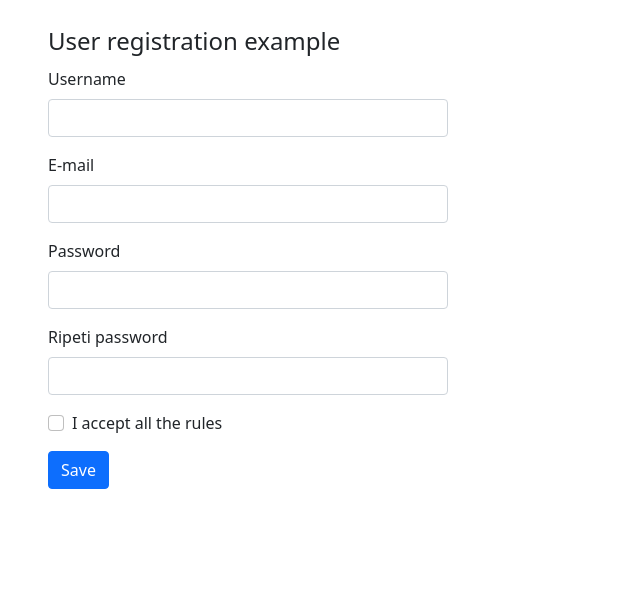
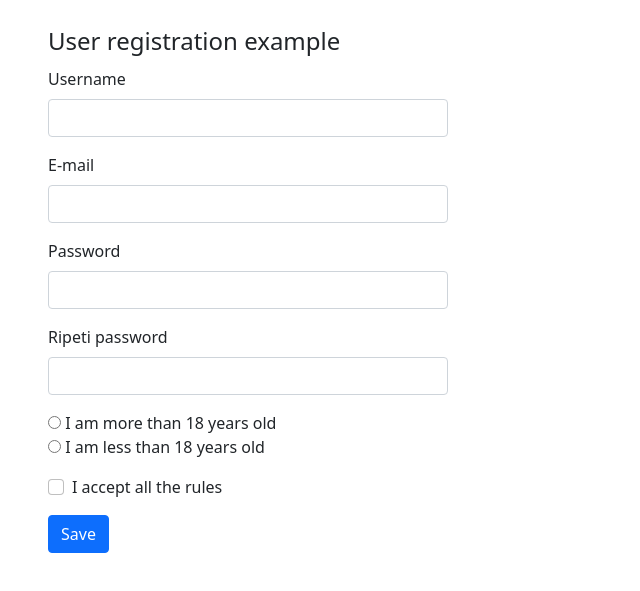
Before and after one commit to VinzDF89/vdf-form-validator-js, a website built with webpack: page index.html in a window 1280 px wide. Shown: the part 121-712 px from the top of the page, without its empty margins (0-640 px from the left). Built offline with nearby package versions, Linux system fonts and the light colour scheme.

Commit message:
Added 2 radioboxes in the form example

```diff
--- a/index.html
+++ b/index.html
@@ -90,6 +90,22 @@
                             </div>
                         </div>
 
+                        <div>
+                            <input
+                                type="radio"
+                                id="customRadioInline1"
+                                name="age"
+                                value="adult"
+                                class="vfield-required"
+                                data-verror="It is needed to declare to be an adult"
+                            >
+                            <label for="customRadioInline1">I am more than 18 years old</label>
+                        </div>
+                        <div class="mb-3">
+                            <input type="radio" id="customRadioInline2" name="age" value="minor">
+                            <label for="customRadioInline2">I am less than 18 years old</label>
+                        </div>
+
                         <div class="form-check mb-3">
                             <input
                                 class="vfield-required form-check-input"
```
